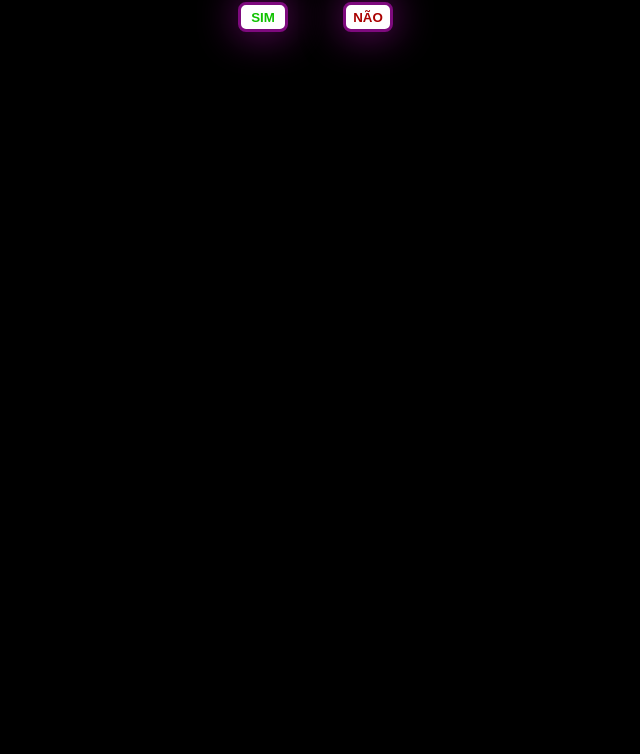
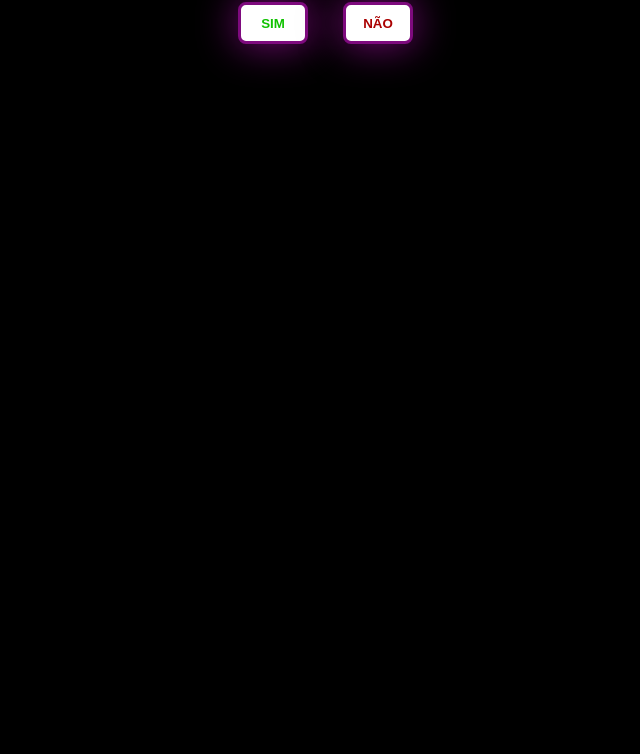
Before and after one commit to matheuscoletti08/pedido_namoro, a plain HTML site: page index.html in a window 1280 px wide. Shown: the part 46-800 px from the top of the page, without its empty margins (317-957 px from the left). Drawn offline with Linux system fonts and the light colour scheme.

Commit message:
update css

```diff
--- a/css/style.css
+++ b/css/style.css
@@ -35,8 +35,8 @@
     position: fixed;
     margin-left: 20px;
     margin-top: 10px;
-    height: 30px;
-    width: 50px;
+    height: 42px;
+    width: 70px;
     background-color: white;
     border: solid 3px #7e0a7e;
     border-radius: 8px;
@@ -51,8 +51,8 @@
   .btn_true {
     position: fixed;
     margin-top: 10px;
-    height: 30px;
-    width: 50px;
+    height: 42px;
+    width: 70px;
     background-color: white;
     border: solid 3px #7e0a7e;
     border-radius: 8px;
```
